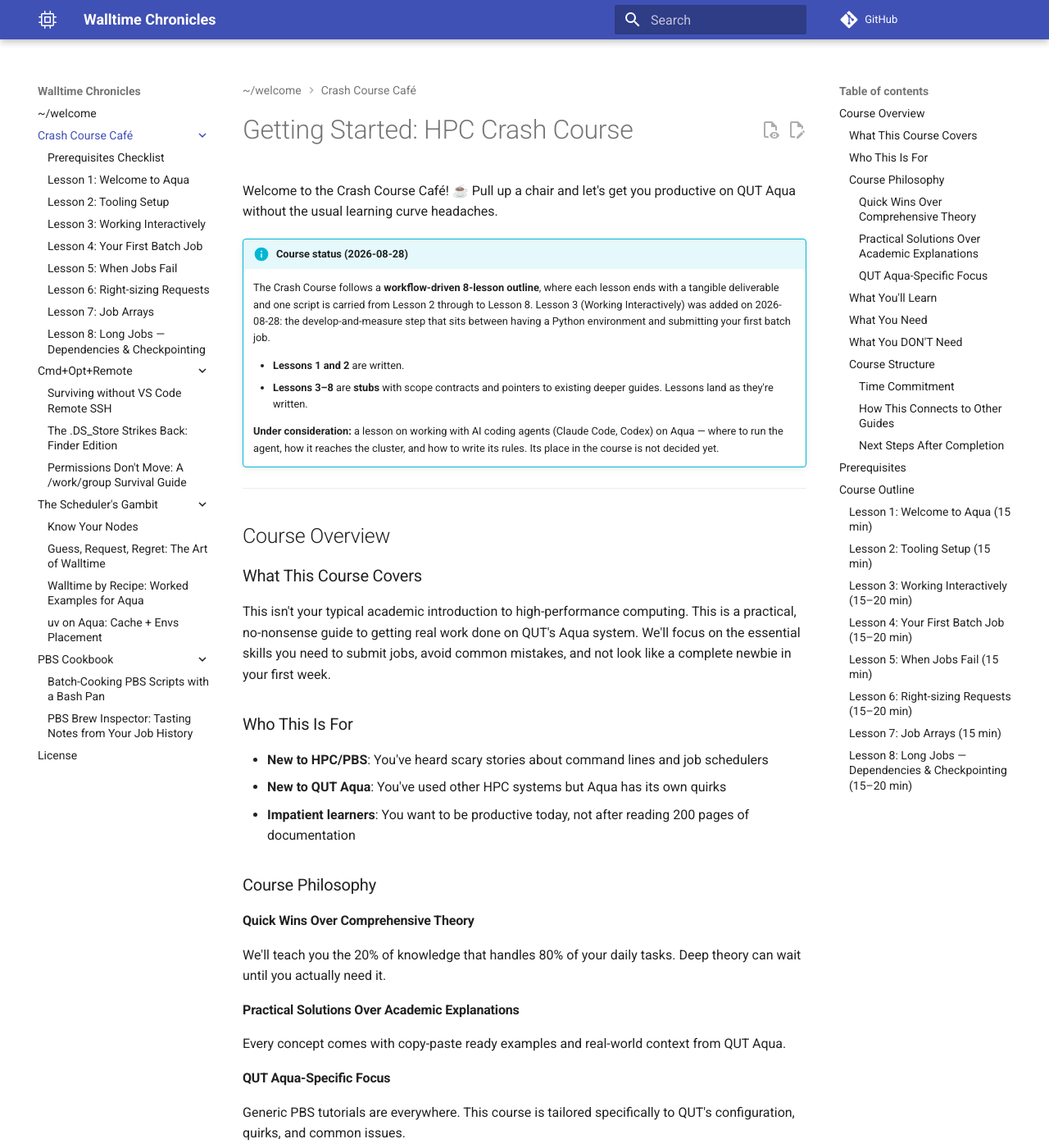
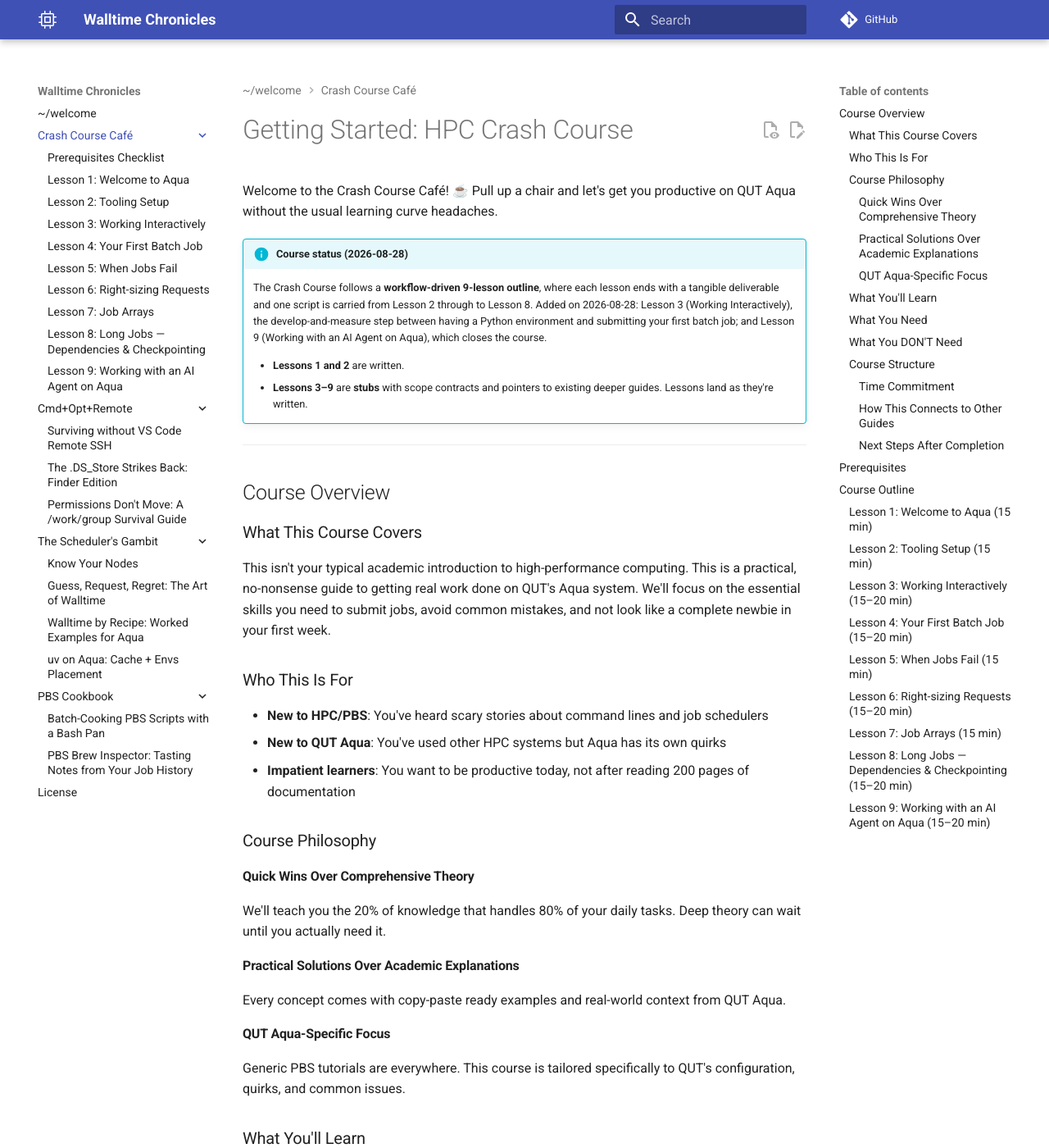
Before and after one commit to ZhipengHe/Walltime-Chronicles, an MkDocs documentation site: the page built from docs/tutorials/index.md, in a window 1280 px wide and 1400 px high. Shown: the whole window at 82% size. Built offline with MkDocs 1.6.1 and Material for MkDocs 9.7.7, drawn with Linux system fonts in a browser that asks for light colours; plug-ins that fetch from the network failed and are left out; comment, search, counter and statistics services are not loaded; some of the changed text lies outside the part shown.

Commit message:
docs(tutorials): add Lesson 9, Working with an AI Agent on Aqua, as the closing lesson
The course now ends with a lesson on using AI coding agents (Claude
Code, Codex) to work on Aqua correctly: where the agent runs, how it
reaches the cluster, the rules file it works under, and the line
between what is delegated and what stays with the human (qsub, qdel,
the resource spec, the job count). Placed last because supervising an
agent's proposals needs the manual skills from the earlier lessons.

Stub with a brief scope contract; the standalone Agents-for-HPC pages
it will point to are planned separately. Index banner, learning
outcomes, lesson count and outline, Lesson 8 footer and the nav updated.

Co-Authored-By: Claude Fable 5 <noreply@anthropic.com>

```diff
--- a/docs/tutorials/index.md
+++ b/docs/tutorials/index.md
@@ -3,12 +3,10 @@
 Welcome to the Crash Course Café! ☕ Pull up a chair and let's get you productive on QUT Aqua without the usual learning curve headaches.
 
 !!! info "Course status (2026-08-28)"
-    The Crash Course follows a **workflow-driven 8-lesson outline**, where each lesson ends with a tangible deliverable and one script is carried from Lesson 2 through to Lesson 8. Lesson 3 (Working Interactively) was added on 2026-08-28: the develop-and-measure step that sits between having a Python environment and submitting your first batch job.
+    The Crash Course follows a **workflow-driven 9-lesson outline**, where each lesson ends with a tangible deliverable and one script is carried from Lesson 2 through to Lesson 8. Added on 2026-08-28: Lesson 3 (Working Interactively), the develop-and-measure step between having a Python environment and submitting your first batch job; and Lesson 9 (Working with an AI Agent on Aqua), which closes the course.
 
     - **Lessons 1 and 2** are written.
-    - **Lessons 3–8** are **stubs** with scope contracts and pointers to existing deeper guides. Lessons land as they're written.
-
-    **Under consideration:** a lesson on working with AI coding agents (Claude Code, Codex) on Aqua — where to run the agent, how it reaches the cluster, and how to write its rules. Its place in the course is not decided yet.
+    - **Lessons 3–9** are **stubs** with scope contracts and pointers to existing deeper guides. Lessons land as they're written.
 
 ---
 
@@ -48,6 +46,7 @@ By the end of this crash course, you'll be able to:
 - **Diagnose common failures** before panicking
 - **Right-size resource requests** — cores, memory, walltime, GPU
 - **Scale beyond a single job** — arrays for bulk work, dependencies for long pipelines
+- **Work with an AI coding agent on Aqua** — without handing it the `qsub` button
 - **Know when to dig deeper** into the specialized guides
 
 ### What You Need
@@ -66,7 +65,7 @@ By the end of this crash course, you'll be able to:
 
 #### Time Commitment
 
-- **Total time**: ~2 hours 15 minutes across **8 focused lessons**
+- **Total time**: ~2 hours 30 minutes across **9 focused lessons**
 - **Lesson format**: 15–20 minutes each
 - **Hands-on from Lesson 1**: First SSH connection and an interactive job within the opening lesson
 - **Follow-up learning**: Each lesson connects to detailed guides for when you need more
@@ -182,6 +181,16 @@ This crash course is your launching pad. When you hit specific challenges, you'l
 
 [→ Lesson 8](lesson-8.md) — *stub with scope contract and pointers*
 
+### Lesson 9: Working with an AI Agent on Aqua (15–20 min)
+
+> *"Delegate the typing, never the `qsub`."*
+
+- Where the agent runs, and how it reaches Aqua
+- Rules for the agent: `AGENTS.md` / `CLAUDE.md` for an HPC repo
+- What to delegate, and what stays yours
+
+[→ Lesson 9](lesson-9.md) — *stub with scope contract and pointers*
+
 ---
 
 Ready to dive in? Start with the [Prerequisites Checklist](prerequisites.md), then head to [Lesson 1](lesson-1.md) and get from zero to productive in record time! 🚀
--- a/mkdocs.yml
+++ b/mkdocs.yml
@@ -110,6 +110,7 @@ nav:
     - "Lesson 6: Right-sizing Requests": tutorials/lesson-6.md
     - "Lesson 7: Job Arrays": tutorials/lesson-7.md
     - "Lesson 8: Long Jobs — Dependencies & Checkpointing": tutorials/lesson-8.md
+    - "Lesson 9: Working with an AI Agent on Aqua": tutorials/lesson-9.md
 
   - "Cmd+Opt+Remote":
     - remote-dev/index.md
```
Also changed, not shown: docs/tutorials/lesson-8.md (+1 -1 lines), docs/tutorials/lesson-9.md (added, +25 -0 lines).
